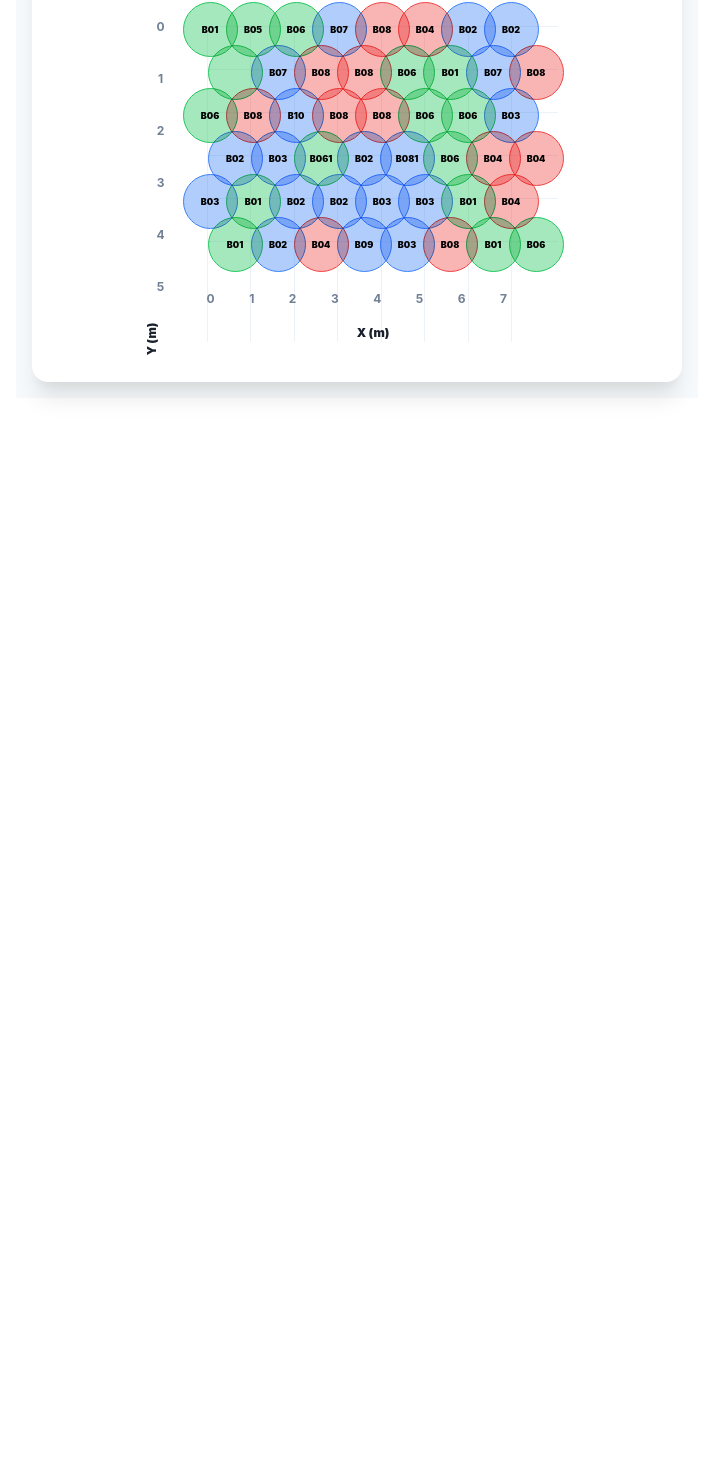
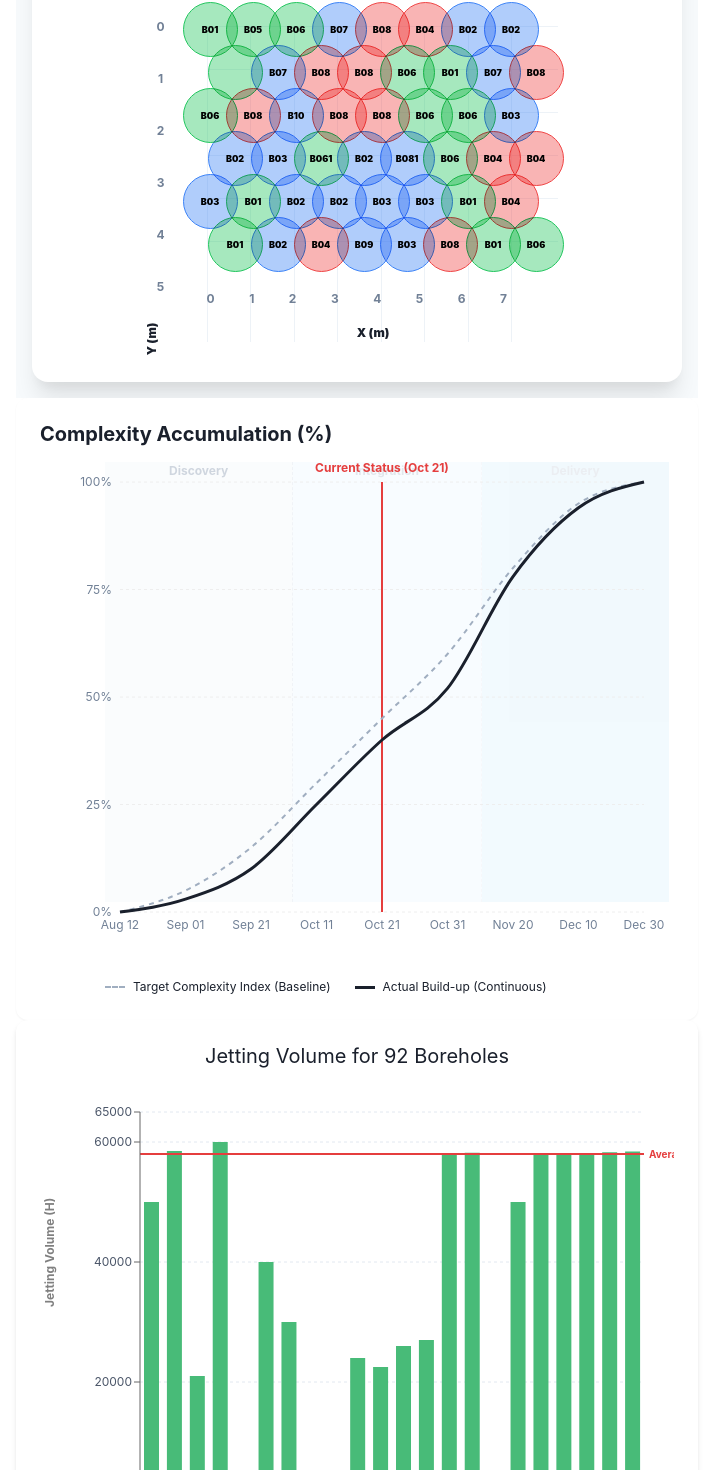
Before and after one commit to Nabin1-chand/Elite-Construction, a React (Vite) app: page /projects/summaryReport in a window 1280 px wide. Shown: the part 1311-2781 px from the top of the page, without its empty margins (0-723 px from the left). Before the commit the page ends 1749 px from the top, so only its background shows below. Built offline with nearby package versions, Linux system fonts and the light colour scheme.

Commit message:
added: bar graph of jetting volume

```diff
--- a/package.json
+++ b/package.json
@@ -32,6 +32,7 @@
     "react-dom": "^18.3.1",
     "react-icons": "^5.5.0",
     "react-router-dom": "^6.30.3",
+    "recharts": "^3.7.0",
     "three": "0.160.0"
   }
 }
--- a/src/component/graphs/CurveLine.jsx
+++ b/src/component/graphs/CurveLine.jsx
@@ -0,0 +1,130 @@
+import React from 'react';
+import {
+  Box,
+  Heading,
+  Text,
+  VStack,
+  HStack,
+  Badge,
+  useToken
+} from '@chakra-ui/react';
+import {
+  LineChart,
+  Line,
+  XAxis,
+  YAxis,
+  CartesianGrid,
+  Tooltip,
+  ResponsiveContainer,
+  ReferenceLine,
+  Label
+} from 'recharts';
+
+// Mock data following the S-curve pattern from Aug to Dec
+const data = [
+  { date: 'Aug 12', baseline: 0, actual: 0 },
+  { date: 'Sep 01', baseline: 5, actual: 3 },
+  { date: 'Sep 21', baseline: 15, actual: 10 },
+  { date: 'Oct 11', baseline: 30, actual: 25 },
+  { date: 'Oct 21', baseline: 45, actual: 40 }, // Current Status Point
+  { date: 'Oct 31', baseline: 60, actual: 52 },
+  { date: 'Nov 20', baseline: 80, actual: 78 },
+  { date: 'Dec 10', baseline: 95, actual: 94 },
+  { date: 'Dec 30', baseline: 100, actual: 100 },
+];
+
+const CurveLine = () => {
+  const [blue200, gray300] = useToken('colors', ['blue.50', 'gray.300']);
+
+  return (
+    <Box w="full" maxW="1000px" mx="auto" p={6} bg="white" borderRadius="xl" boxShadow="sm">
+      <VStack align="stretch" spacing={4}>
+        <Heading size="md">Complexity Accumulation (%)</Heading>
+
+        <Box h="500px" w="100%" position="relative">
+          {/* Custom Overlay for Background Phases (Discovery, Integration, Delivery) */}
+          <HStack position="absolute" top="0" left="65px" right="5px" bottom="60px" zIndex={0} spacing={0}>
+            <Box flex="1" bg="gray.50" h="100%" opacity={0.5} borderRight="1px dashed" borderColor="gray.200">
+               <Text fontSize="xs" mt="auto" textAlign="center" color="gray.400" fontWeight="bold">Discovery</Text>
+            </Box>
+            <Box flex="1" bg="blue.50" h="100%" opacity={0.3} borderRight="1px dashed" borderColor="gray.200">
+               <Text fontSize="xs" mt="auto" textAlign="center" color="gray.400" fontWeight="bold">Integration</Text>
+            </Box>
+            <Box flex="1" bg="blue.100" h="100%" opacity={0.2}>
+               <Text fontSize="xs" mt="auto" textAlign="center" color="gray.400" fontWeight="bold">Delivery</Text>
+            </Box>
+          </HStack>
+
+          <ResponsiveContainer width="100%" height="100%">
+            <LineChart data={data} margin={{ top: 20, right: 30, left: 20, bottom: 20 }}>
+              <CartesianGrid strokeDasharray="3 3" vertical={false} stroke="#eee" />
+
+              <XAxis
+                dataKey="date"
+                axisLine={false}
+                tickLine={false}
+                tick={{ fontSize: 12, fill: '#718096' }}
+              />
+
+              <YAxis
+                tickFormatter={(val) => `${val}%`}
+                axisLine={false}
+                tickLine={false}
+                tick={{ fontSize: 12, fill: '#718096' }}
+              />
+
+              <Tooltip />
+
+              {/* Reference Line for "Current Status" */}
+              <ReferenceLine x="Oct 21" stroke="#E53E3E" strokeWidth={2}>
+                <Label
+                    value="Current Status (Oct 21)"
+                    position="top"
+                    fill="#E53E3E"
+                    fontSize={12}
+                    fontWeight="bold"
+                    offset={10}
+                />
+              </ReferenceLine>
+
+              {/* Target Complexity (Baseline) - Dashed Line */}
+              <Line
+                type="monotone"
+                dataKey="baseline"
+                stroke="#A0AEC0"
+                strokeWidth={2}
+                strokeDasharray="5 5"
+                dot={false}
+                name="Target Complexity Index (Baseline)"
+              />
+
+              {/* Actual Build-up (Continuous) - Thick Dark Line */}
+              <Line
+                type="monotone"
+                dataKey="actual"
+                stroke="#1A202C"
+                strokeWidth={3}
+                dot={false}
+                name="Actual Build-up (Continuous)"
+              />
+            </LineChart>
+          </ResponsiveContainer>
+        </Box>
+
+        {/* Custom Legend to match curve.PNG exactly */}
+        <HStack justify="flex-start" spacing={6} pl="65px">
+          <HStack spacing={2}>
+            <Box w="20px" h="2px" borderTop="2px dashed" borderColor="gray.400" />
+            <Text fontSize="xs">Target Complexity Index (Baseline)</Text>
+          </HStack>
+          <HStack spacing={2}>
+            <Box w="20px" h="3px" bg="gray.800" />
+            <Text fontSize="xs">Actual Build-up (Continuous)</Text>
+          </HStack>
+        </HStack>
+      </VStack>
+    </Box>
+  );
+};
+
+export default CurveLine;
--- /dev/null
+++ b/src/component/graphs/JettingVolumeGraph.jsx
@@ -0,0 +1,121 @@
+import React from 'react';
+import {
+  Box,
+  Heading,
+  Text,
+  VStack,
+  HStack,
+  Center,
+} from '@chakra-ui/react';
+import {
+  BarChart,
+  Bar,
+  XAxis,
+  YAxis,
+  CartesianGrid,
+  Tooltip,
+  ResponsiveContainer,
+  ReferenceLine,
+  Cell,
+  Label
+} from 'recharts';
+
+// Mock data reflecting the pattern in the image
+const data = [
+  { id: 'B1001', volume: 50000 },
+  { id: 'B0001', volume: 58500 },
+  { id: 'B1006', volume: 21000 },
+  { id: 'B0022', volume: 60000 },
+  { id: 'B0003', volume: 5000 },
+  { id: 'B0002', volume: 40000 },
+  { id: 'B0017', volume: 30000 },
+  { id: 'B1002', volume: 2300 },
+  { id: 'B0033', volume: 2150 },
+  { id: 'B0022', volume: 24000 },
+  { id: 'B1009', volume: 22500 },
+  { id: 'B1112', volume: 26000 },
+  { id: 'B1111', volume: 27000 },
+  { id: 'B1105', volume: 58000 },
+  { id: 'B715', volume: 58200 },
+  { id: 'B006', volume: 4500 },
+  { id: 'B113', volume: 50000 },
+  { id: 'B007', volume: 58100 },
+  { id: 'T002', volume: 57900 },
+  { id: 'B110', volume: 58050 },
+  { id: 'B004', volume: 58300 },
+  { id: 'B92', volume: 58400 },
+];
+
+const JettingVolumeGraph = () => {
+  // Average calculation for the red reference line
+  const averageValue = 58000;
+
+  return (
+    <Box w="full" p={6} bg="white" borderRadius="xl" boxShadow="md">
+      <VStack spacing={6} align="stretch">
+        <Heading size="md" textAlign="center" fontWeight="normal">
+          Jetting Volume for 92 Boreholes
+        </Heading>
+
+        <Box h="500px" w="100%">
+          <ResponsiveContainer width="100%" height="100%">
+            <BarChart
+              data={data}
+              margin={{ top: 20, right: 30, left: 40, bottom: 60 }}
+            >
+              <CartesianGrid strokeDasharray="3 3" vertical={false} stroke="#E2E8F0" />
+
+              <XAxis
+                dataKey="id"
+                tick={{ fontSize: 10, fill: '#4A5568' }}
+                angle={-45}
+                textAnchor="end"
+                interval={0}
+                label={{ value: 'Borehole ID', position: 'insideBottom', offset: -45, fontSize: 12, fontWeight: 'bold' }}
+              />
+
+              <YAxis
+                domain={[0, 65000]}
+                tick={{ fontSize: 12, fill: '#4A5568' }}
+                label={{ value: 'Jetting Volume (H)', angle: -90, position: 'insideLeft', offset: -30, fontSize: 12, fontWeight: 'bold' }}
+              />
+
+              <Tooltip
+                cursor={{ fill: 'rgba(0, 0, 0, 0.05)' }}
+                contentStyle={{ borderRadius: '8px', border: 'none', boxShadow: '0 4px 12px rgba(0,0,0,0.1)' }}
+              />
+
+              {/* Red Horizontal Average Line */}
+              <ReferenceLine y={averageValue} stroke="#E53E3E" strokeWidth={2}>
+                <Label
+                  value="Average"
+                  position="right"
+                  fill="#E53E3E"
+                  fontSize={10}
+                  fontWeight="bold"
+                />
+              </ReferenceLine>
+
+              {/* Data Bars with specific Green color */}
+              <Bar dataKey="volume" fill="#48BB78" barSize={15}>
+                {data.map((entry, index) => (
+                  <Cell key={`cell-${index}`} fill="#48BB78" />
+                ))}
+              </Bar>
+            </BarChart>
+          </ResponsiveContainer>
+        </Box>
+
+        {/* Legend matching the image layout */}
+        <HStack justify="flex-end" pr={10} spacing={4}>
+          <HStack spacing={2}>
+            <Box w="20px" h="2px" bg="#E53E3E" />
+            <Text fontSize="xs" color="gray.600">Average</Text>
+          </HStack>
+        </HStack>
+      </VStack>
+    </Box>
+  );
+};
+
+export default JettingVolumeGraph;
--- a/src/component/graphs/SummaryReport.jsx
+++ b/src/component/graphs/SummaryReport.jsx
@@ -15,6 +15,8 @@ import {
 import SummaryReportTable from './SummaryReportTable';
 import ThreeDGraph from './ThreeDGraph';
 import TopViewGraph from './TopViewGraph';
+import CurveLine from './CurveLine';
+import JettingVolumeGraph from './JettingVolumeGraph';
 
 const SummaryReportGraph = () => {
   // Common styles for the 3 tables at the bottom
@@ -112,7 +114,8 @@ const SummaryReportGraph = () => {
 {/* <ThreeDGraph/>
  */}
  <TopViewGraph/>
-
+ <CurveLine/>
+ <JettingVolumeGraph/>
     </Container>
   );
 };
```
Also changed, not shown: 1 other file (tests, documents, lock files or other folders).
